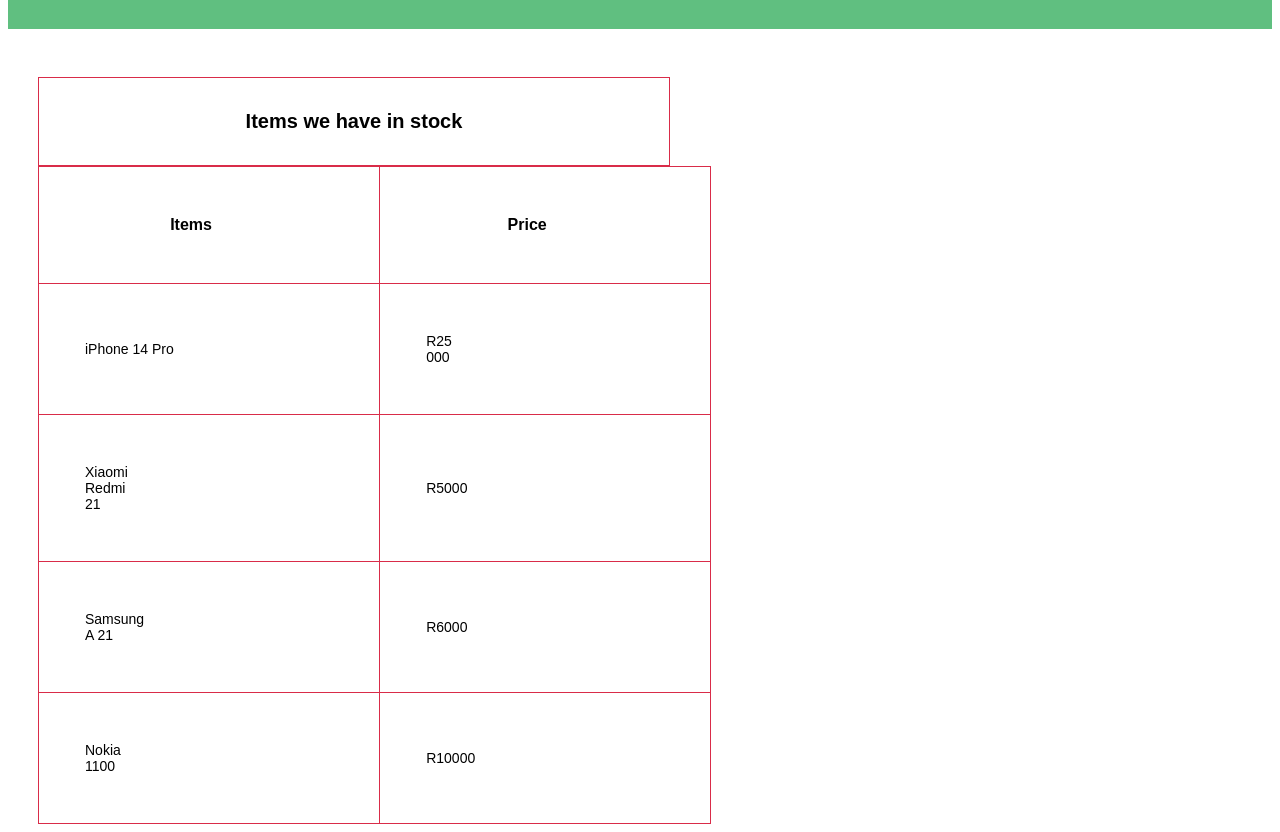
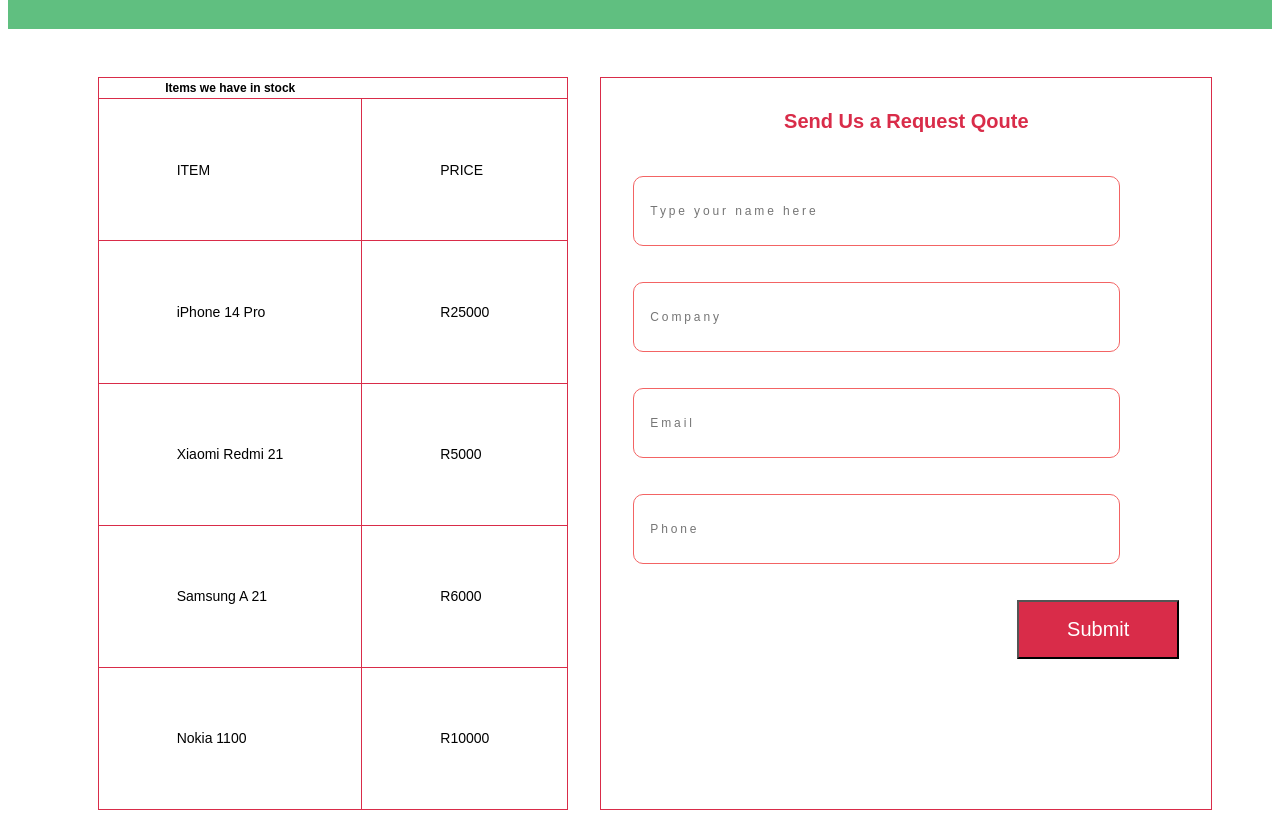
Before and after one commit to ImmaqIntroductionToWeb/introduction-to-web-dp2, a plain HTML site: page index.html in a window 1280 px wide. Shown: the part 93-925 px from the top of the page. Drawn offline with Linux system fonts and the light colour scheme.

Commit message:
please assist with the table code heading

```diff
--- a/index.html
+++ b/index.html
@@ -20,34 +20,41 @@
      <img class="cart" src="cart_icon.png"/>
  </header>
 
+<div class="container1">
  <table>
+  <th>Items we have in stock</th>
   <tr>
-    <caption>Items we have in stock</caption>
-   </tr>
- </table>
-
- <table>
-    <tr>
-      <td class="items">Items</td>
-      <td class="price">Price</td>
+    <td>ITEM</td>
+    <td>PRICE</td>
   </tr>
   <tr>
-      <td class="line1">iPhone 14 Pro</td>
-      <td class="line2">R25 000</td>
+    <td>iPhone 14 Pro</td>
+    <td>R25000</td>
   </tr>
   <tr>
-      <td class="lineA">Xiaomi Redmi 21</td>
-      <td class="lineB">R5000</td>
+    <td>Xiaomi Redmi 21</td>
+    <td>R5000</td>
   </tr>
   <tr>
-      <td class="line3">Samsung A 21</td>
-      <td class="line4">R6000</td>
+    <td>Samsung A 21</td>
+    <td>R6000</td>
   </tr>
   <tr>
-      <td class="lineC"> Nokia 1100</td>
-      <td class="lineD">R10000</td>
+    <td>Nokia 1100</td>
+    <td>R10000</td>
   </tr>
-   </table>
+</table><br>
+<div class="form-info">
+ <form class="form">
+  <legend class="main-heading">Send Us a Request Qoute</legend>
+  <input type="text" id="fname" name="fname" placeholder="Type your name here" class="placeholder">
+  <input type="text" id="sname" name="sname" placeholder="Company" class="placeholder">
+  <input type="text" id="lname" name="lname" placeholder="Email" class="placeholder">
+  <input type="text" id="email" name="fname" placeholder="Phone" class="placeholder">
+  <div class="container">
+  <button class="button">Submit</button>
+</div>
+</form>
  </body>
 
 </html>
--- a/style.css
+++ b/style.css
@@ -35,104 +35,124 @@
  font-size: 16px;
 }
 
+.container1 {
+ justify-content: center;
+ display: flex;
+ gap: 16px;
+}
+
 table {
  border: 1px solid #D92C49;
- padding: 32px;
- width: 50%;
  border-collapse: collapse;
  margin-left: 30px;
 }
 
-.items {
- border: 1px solid #D92C49;
- padding-left: 46px;
- padding-right: 82px;
- padding-top: 49px;
- padding-bottom: 49px;
- font-size: 16px;
- font-weight: 700;
- border-collapse: collapse;
- text-align: center;
-}
-.price {
- border: 1px solid #D92C49;
- padding-left: 46px;
- padding-right: 82px;
- padding-top: 49px;
- padding-bottom: 49px;
- font-size: 16px;
- font-weight: 700;
- border-collapse: collapse;
- text-align: center;
-}
 td {
  border: 1px solid #D92C49;
- padding: 32px;
  border-collapse: collapse;
  font-size: 14px;
  font-weight: 400;
- text-align: center:
+ padding-top: 48px;
+ padding-bottom: 48px;
+ padding-left: 78px;
+ padding-right: 78px;
 }
 
-caption {
- border: 1px solid #D92C49;
- text-align: center;
+.form-info {
+ display: flex;
+ justify-content: center;
+}
+.form {
+  padding: 32px;
+  width: 546px;
+  height: 667px;
+  border: 1px solid  #D92C49;
+  position: relative;
+}
+
+.main-heading {
+ display: flex;
+ justify-content: center;
+ padding-bottom: 43px;
+ font: Arial, Helvetica, sans-serif;
  font-size: 20px;
  font-weight: 700;
- padding: 32px;
+ color: #D92C49;
 }
 
-.line1 {
- padding-left: 46px;
- padding-right: 82px;
- padding-top: 49px;
- padding-bottom: 49px;
+#fname {
+ box-sizing: border-box;
+ border: 1px solid #f36464;
+ width: 487px;
+ height: 70px;
+ border-radius: 10px;
+ padding: 16px;
+ margin-bottom: 36px;
 }
 
-.line2 {
-  padding-left: 46px;
- padding-right: 235px;
- padding-top: 49px;
- padding-bottom: 49px;
+#sname {
+ box-sizing: border-box;
+ border: 1px solid #f36464;
+ width: 487px;
+ height: 70px;
+ border-radius: 10px;
+ padding: 16px;
+ margin-bottom: 36px;
 }
 
-.lineA {
-  padding-left: 46px;
- padding-right: 235px;
- padding-top: 49px;
- padding-bottom: 49px;
+#lname {
+ box-sizing: border-box;
+ border: 1px solid #f36464;
+ width: 487px;
+ height: 70px;
+ border-radius: 10px;
+ padding: 16px;
+ margin-bottom: 36px;
 }
 
-.lineB {
-  padding-left: 46px;
- padding-right: 235px;
- padding-top: 49px;
- padding-bottom: 49px;
+#email {
+ box-sizing: border-box;
+ border: 1px solid #f36464;
+ width: 487px;
+ height: 70px;
+ border-radius: 10px;
+ padding: 16px;
+ margin-bottom: 36px;
 }
 
-.line3 {
-  padding-left: 46px;
- padding-right: 235px;
- padding-top: 49px;
- padding-bottom: 49px;
+#phone {
+ box-sizing: border-box;
+ border: 1px solid #f36464;
+ width: 487px;
+ height: 70px;
+ border-radius: 10px;
+ padding: 16px;
+ margin-bottom: 36px;
 }
 
-.line4 {
-  padding-left: 46px;
- padding-right: 235px;
- padding-top: 49px;
- padding-bottom: 49px;
+.placeholder {
+ font-family: Arial;
+ font-size: 12px;
+ font-weight: 400;
+ color: #8c8c8c;
+ letter-spacing: 0.24em;
 }
 
-.lineC {
-  padding-left: 46px;
- padding-right: 235px;
- padding-top: 49px;
- padding-bottom: 49px;
+
+.container {
+    display: flex;
+    flex-direction: row;
+    align-items: right;
+    justify-content: right;
 }
-.lineD {
-  padding-left: 46px;
- padding-right: 235px;
- padding-top: 49px;
- padding-bottom: 49px;
+
+.button {
+ background-color: #D92C49;
+ font-family: arial;
+ color: #fff;
+ font-size: 20px;
+ padding-top: 16px;
+ padding-bottom: 16px;
+ padding-left: 48px;
+ padding-right: 48px;
 }
```
Lines whose indentation alone changed are shown as unchanged.
